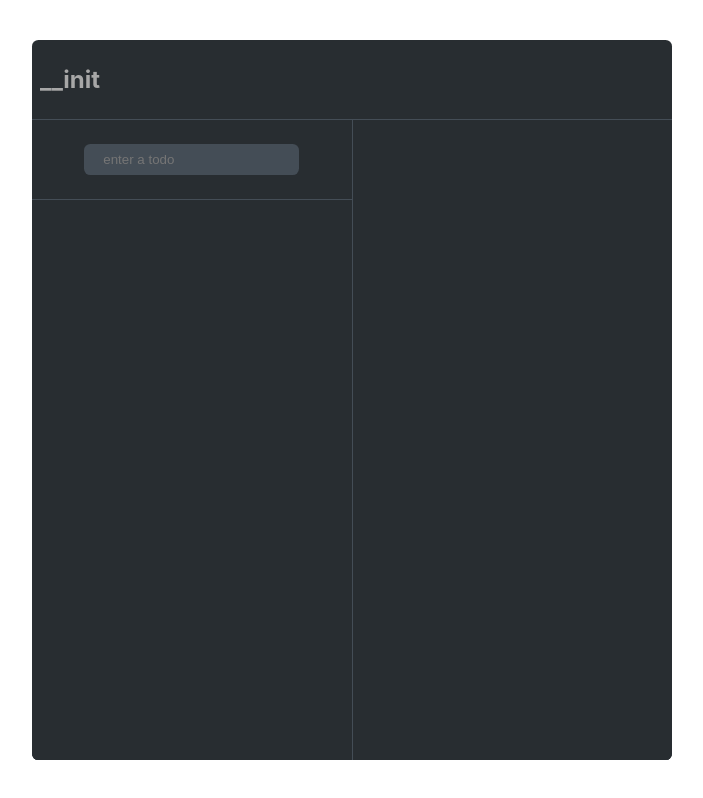
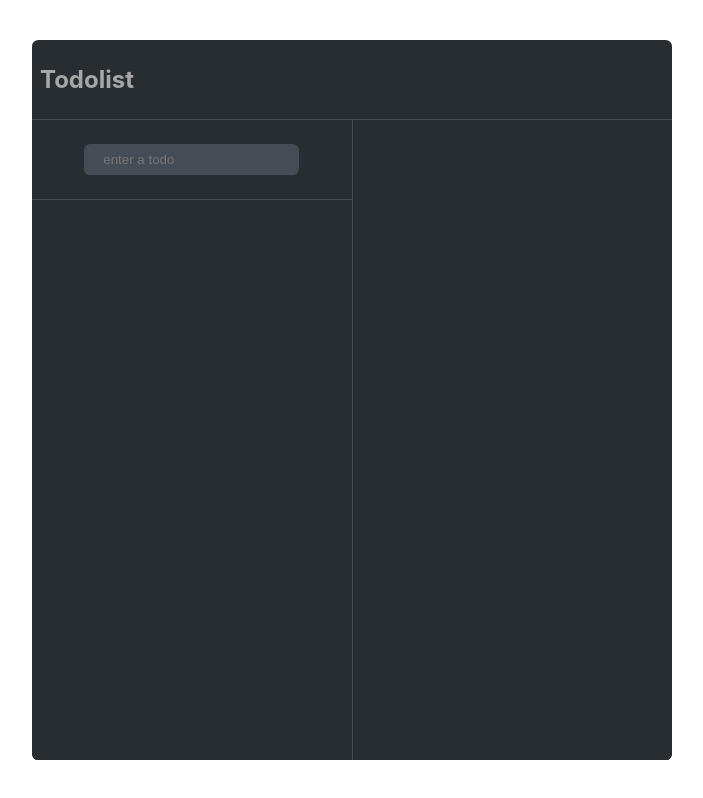
Before and after one commit to YumeT023/todo-list, a React (Create React App) app: page / in a window 1280 px wide. Shown: the whole page, without its empty margins (288-991 px from the left). Built offline with nearby package versions, Linux system fonts and the light colour scheme.

Commit message:
chore: change title

```diff
--- a/src/App.tsx
+++ b/src/App.tsx
@@ -61,7 +61,7 @@ const App = () => {
     <Container className="container container--flex-and-center-all">
       <Container className="container__box rounded--box">
         <header className="container__header container--flex-and-center-y">
-          <h2>__init</h2>
+          <h2>Todolist</h2>
         </header>
 
         <main className="container__main">
@@ -73,6 +73,7 @@ const App = () => {
             >
               <TextInput
                 placeholder="enter a todo"
+                name="create-todo"
                 value={inputVal}
                 onChange={handleChange}
               />
```
